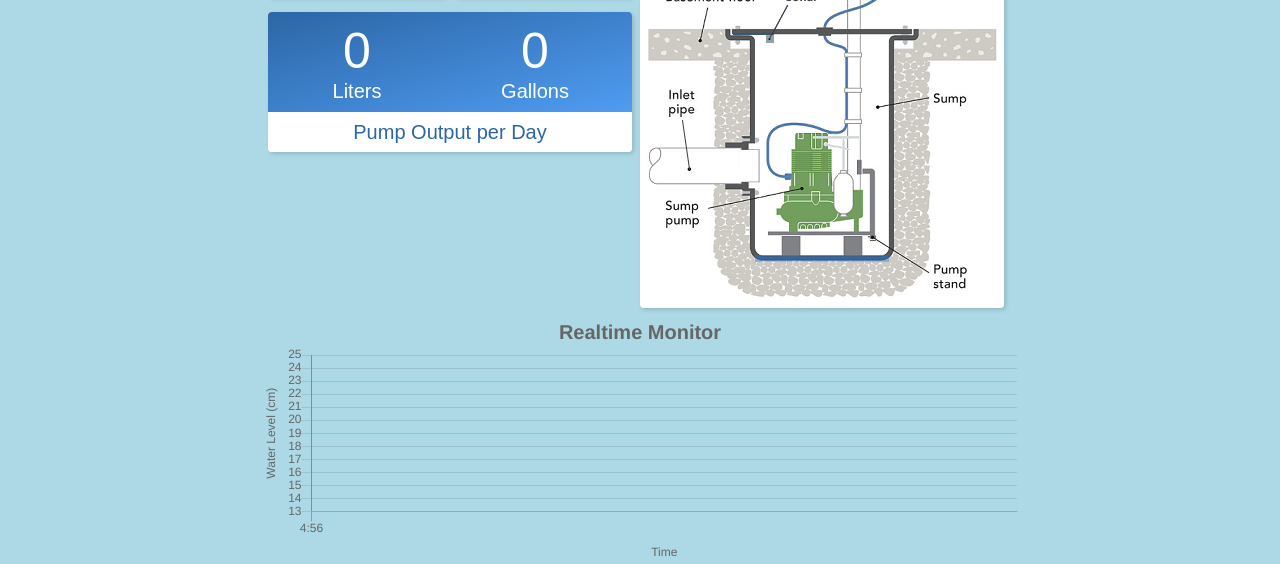
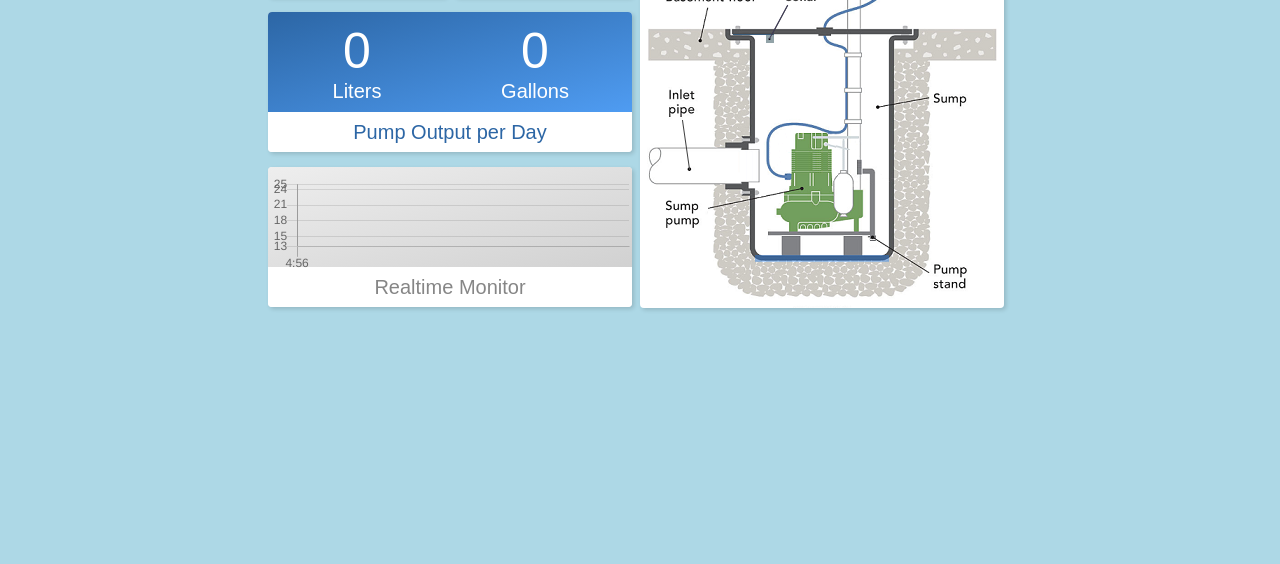
Before and after one commit to holecekales/Cortex, a website: page public/index.html in a window 1280 px wide. Shown: the part 253-817 px from the top of the page. Drawn offline with nearby package versions, Linux system fonts and the light colour scheme; no server answers.

Commit message:
Putting the chart into a tile

```diff
--- a/public/css/pump.css
+++ b/public/css/pump.css
@@ -8,6 +8,10 @@
   margin: 0 auto;
   display: block;
   position: relative;
+}
+
+#myChart {
+  padding-top: 10px;
 }
 
 #diagramContainer {
@@ -124,3 +128,11 @@
 .tile.red  .body {
   color: #fc1212;
 }
+
+.tile.chartGray .header {
+  background: linear-gradient(to bottom right, #eeeeee, #d1d1d1);
+}
+
+.tile.chartGray  .body {
+  color: #868686;
+}
--- a/public/js/pump.js
+++ b/public/js/pump.js
@@ -77,12 +77,12 @@ var Pump = (function () {
             ]
         };
         var basicOption = {
-            maintainAspectRatio: true,
+            maintainAspectRatio: false,
             legend: {
                 display: false
             },
             title: {
-                display: true,
+                display: false,
                 text: 'Realtime Monitor',
                 fontSize: 20
             },
@@ -99,7 +99,7 @@ var Pump = (function () {
                             stepSize: 600,
                         },
                         scaleLabel: {
-                            display: true,
+                            display: false,
                             labelString: 'Time'
                         }
                     }],
@@ -108,12 +108,12 @@ var Pump = (function () {
                         type: 'linear',
                         scaleLabel: {
                             labelString: 'Water Level (cm)',
-                            display: true
+                            display: false
                         },
                         ticks: {
                             min: 13,
                             max: 25,
-                            stepSize: 1
+                            stepSize: 3
                         },
                         position: 'left',
                     },
--- a/public/pump.html
+++ b/public/pump.html
@@ -42,10 +42,15 @@
     </div>
 
     <br>
-    <!--
-    <div class="tile wide">
+
+    <div class="tile wide chartGray">
+        <div class="header">
+            <canvas id="myChart" width="180" height="90"></canvas>
+        </div>
+        <div class="body">
+            <div class="title">Realtime Monitor</div>
+        </div>
     </div>
-    -->
 </div>
 
 
@@ -54,5 +59,5 @@
     <canvas id="diagram" width="10" height="10"></canvas>
   </div>
 
-  <canvas id="myChart" width="300" height="100"></canvas>
+
  </div>
```
Also changed, not shown: FrontEndTS/pump.ts (+5 -5 lines).
